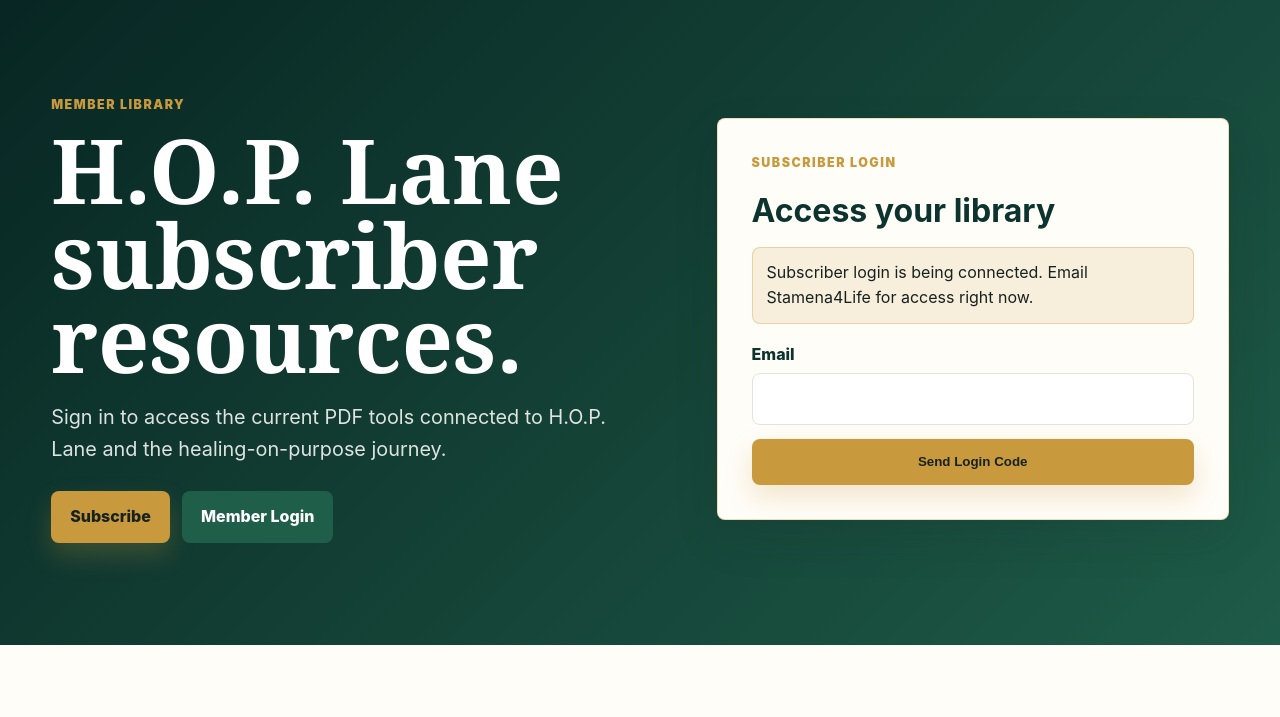
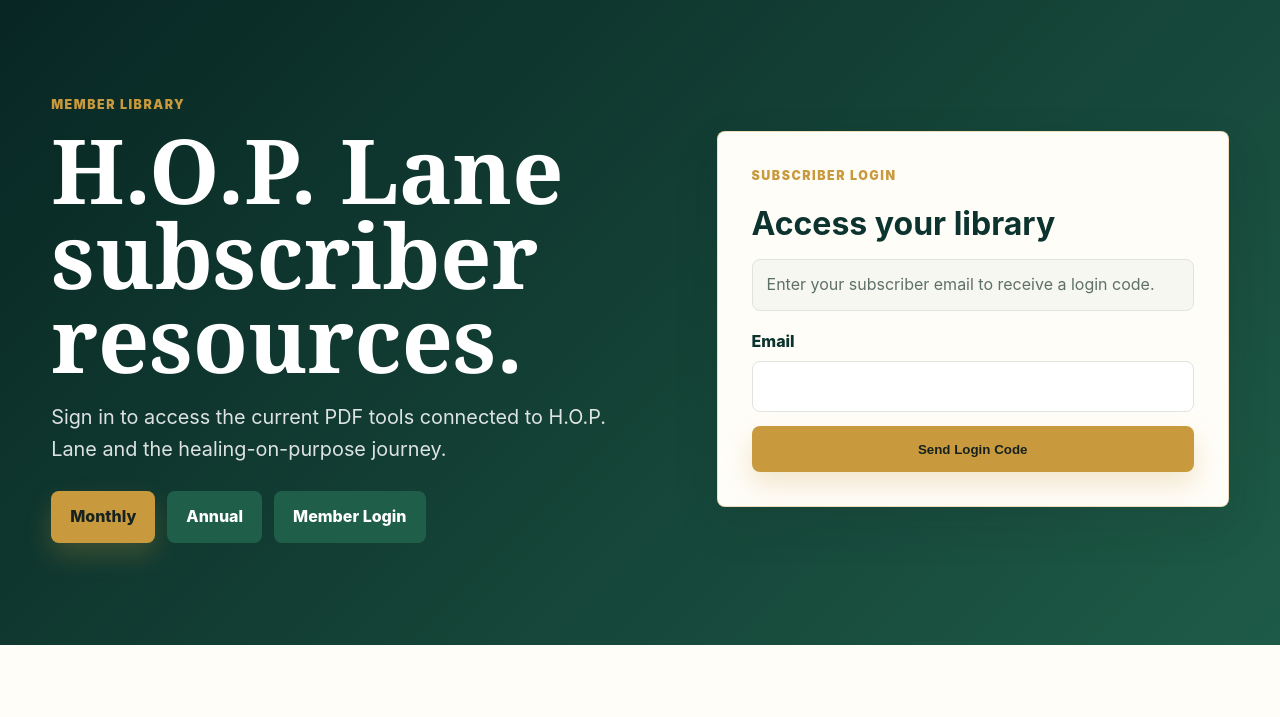
Before and after one commit to stamena4life/stamena4life.github.io, a plain HTML site: page member/index.html in a window 1280 px wide. Shown: the part 83-800 px from the top of the page. Drawn offline with Linux system fonts and the light colour scheme.

Commit message:
Add files via upload

```diff
--- a/member/index.html
+++ b/member/index.html
@@ -33,7 +33,7 @@
       <a href="../#resources">Resources</a>
       <a href="../#media">Media</a>
       <a href="../#contact">Contact</a>
-      <a class="nav-cta" href="mailto:stamena4life@gmail.com?subject=Subscriber%20Resource%20Access" data-subscribe-link>Subscribe</a>
+      <a class="nav-cta" href="mailto:stamena4life@gmail.com?subject=Monthly%20Subscriber%20Resource%20Access" data-subscribe-link data-subscribe-plan="monthly">Subscribe</a>
     </nav>
   </header>
 
@@ -45,7 +45,8 @@
           <h1 id="member-title">H.O.P. Lane subscriber resources.</h1>
           <p>Sign in to access the current PDF tools connected to H.O.P. Lane and the healing-on-purpose journey.</p>
           <div class="hero-actions">
-            <a class="button primary" href="mailto:stamena4life@gmail.com?subject=Subscriber%20Resource%20Access" data-subscribe-link>Subscribe</a>
+            <a class="button primary" href="mailto:stamena4life@gmail.com?subject=Monthly%20Subscriber%20Resource%20Access" data-subscribe-link data-subscribe-plan="monthly">Monthly</a>
+            <a class="button secondary" href="mailto:stamena4life@gmail.com?subject=Annual%20Subscriber%20Resource%20Access" data-subscribe-link data-subscribe-plan="annual">Annual</a>
             <a class="button secondary" href="#member-login">Member Login</a>
           </div>
         </div>
@@ -114,7 +115,8 @@
           <p>If your email is not recognized after subscribing, send us a quick note and we can verify your access.</p>
         </div>
         <div class="support-actions">
-          <a class="button primary" href="mailto:stamena4life@gmail.com?subject=Subscriber%20Resource%20Access" data-subscribe-link>Subscribe</a>
+          <a class="button primary" href="mailto:stamena4life@gmail.com?subject=Monthly%20Subscriber%20Resource%20Access" data-subscribe-link data-subscribe-plan="monthly">Monthly Access</a>
+          <a class="button secondary" href="mailto:stamena4life@gmail.com?subject=Annual%20Subscriber%20Resource%20Access" data-subscribe-link data-subscribe-plan="annual">Annual Access</a>
           <a class="button secondary" href="mailto:stamena4life@gmail.com?subject=Member%20Access%20Help">Email Support</a>
         </div>
       </div>
@@ -147,8 +149,9 @@
 
   <script>
     window.S4L_MEMBER_CONFIG = {
-      apiBase: "https://s4l-member-api.YOUR-CLOUDFLARE-SUBDOMAIN.workers.dev",
-      subscribeUrl: "mailto:stamena4life@gmail.com?subject=Subscriber%20Resource%20Access"
+      apiBase: "https://s4l-member-api.stamena4life.workers.dev",
+      monthlySubscribeUrl: "https://square.link/u/4N8RlViE",
+      annualSubscribeUrl: "https://square.link/u/D0Qds1bI"
     };
   </script>
   <script src="../script.js"></script>
--- a/member/member.js
+++ b/member/member.js
@@ -1,6 +1,8 @@
 const memberConfig = {
   apiBase: "",
   subscribeUrl: "",
+  monthlySubscribeUrl: "",
+  annualSubscribeUrl: "",
   ...(window.S4L_MEMBER_CONFIG || {})
 };
 
@@ -85,9 +87,10 @@ async function checkSession() {
 }
 
 subscribeLinks.forEach((link) => {
-  if (memberConfig.subscribeUrl) {
-    link.href = memberConfig.subscribeUrl;
-  }
+  const plan = link.dataset.subscribePlan || "monthly";
+  const planUrl = plan === "annual" ? memberConfig.annualSubscribeUrl : memberConfig.monthlySubscribeUrl;
+  const url = planUrl || memberConfig.subscribeUrl;
+  if (url) link.href = url;
 });
 
 if (requestForm) {
```
